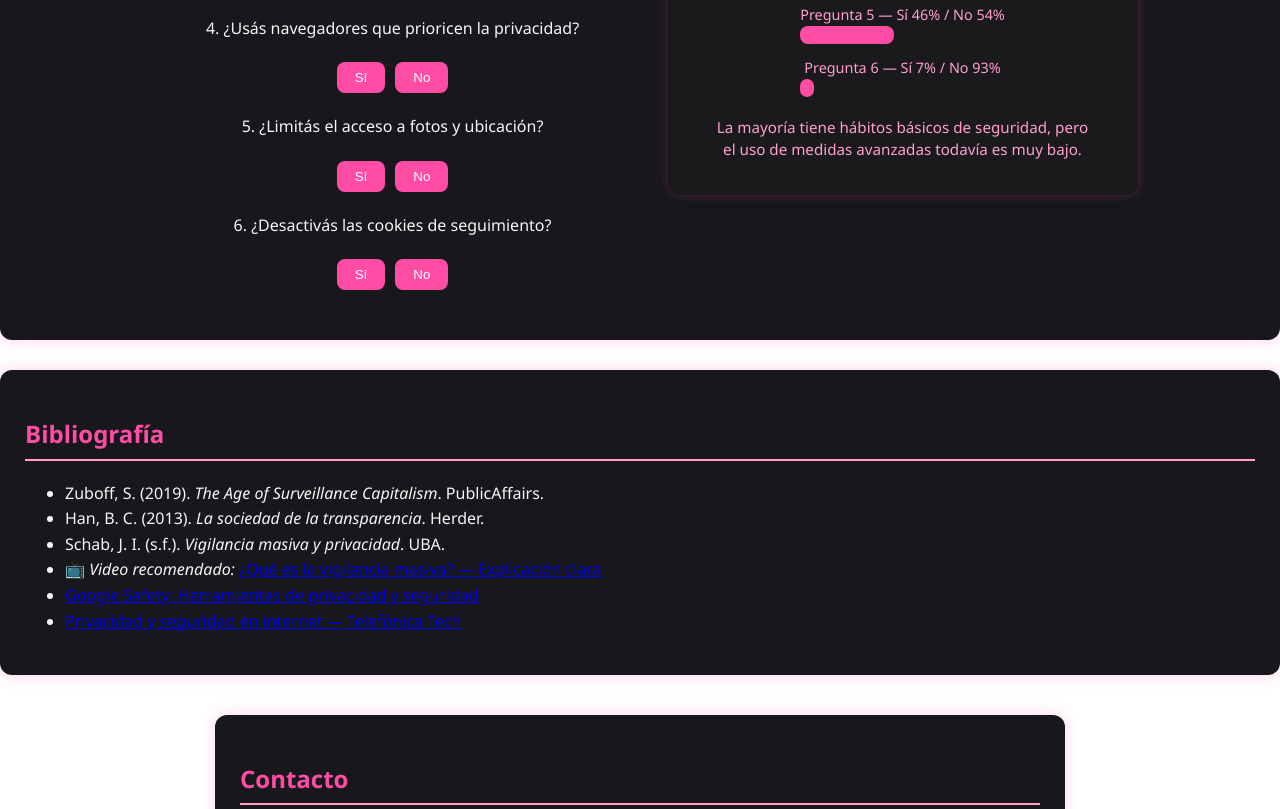
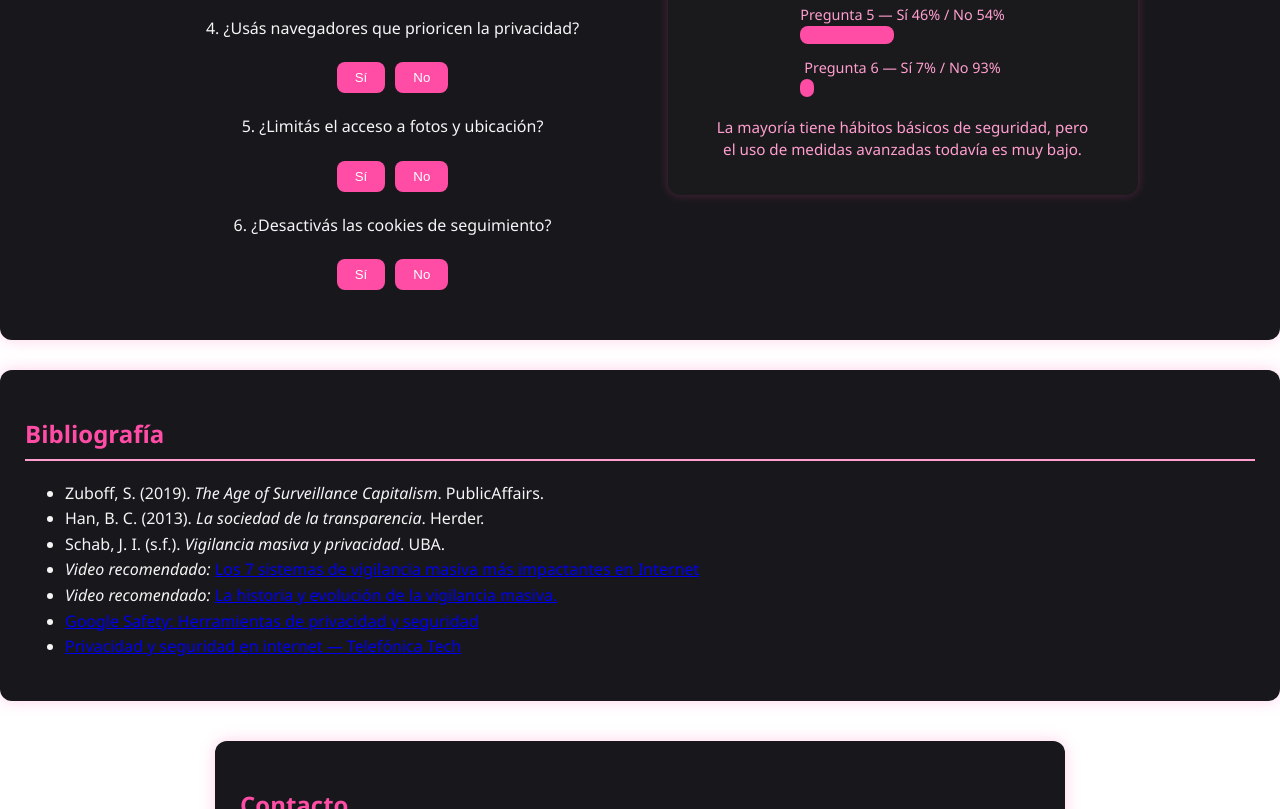
Before and after one commit to PiliDG/cts-privacidad, a website: page index.html in a window 1280 px wide. Shown: the part 2372-3181 px from the top of the page. Drawn offline with Linux system fonts and the light colour scheme.

Commit message:
Update index.html

```diff
--- a/index.html
+++ b/index.html
@@ -166,13 +166,13 @@
         <blockquote>“Carr (2011) advierte que la hiperconectividad genera una subjetividad moldeada por algoritmos.”</blockquote>
       </div>
       <div class="book-card">
-        <h3>🔍 Nassim Nicholas Taleb – El cisne negro</h3>
+        <h3> Nassim Nicholas Taleb – El cisne negro</h3>
         <p><strong>Aporte:</strong> Aborda la imprevisibilidad de sistemas complejos como el big data.</p>
         <p><strong>Relevancia:</strong> Innovación del grupo.</p>
         <blockquote>“Taleb (2007) sugiere que los sistemas basados en predicciones pueden amplificar eventos imprevistos.”</blockquote>
       </div>
       <div class="book-card">
-        <h3>🔍 Edward O. Wilson – El sentido de la existencia humana</h3>
+        <h3> Edward O. Wilson – El sentido de la existencia humana</h3>
         <p><strong>Aporte:</strong> Integra ciencia y ética para un futuro equilibrado.</p>
         <p><strong>Relevancia:</strong> Conclusiones.</p>
         <blockquote>“Wilson plantea que la ciencia debe integrarse con la ética para garantizar un futuro sostenible.”</blockquote>
@@ -263,9 +263,15 @@
       <li>Schab, J. I. (s.f.). <em>Vigilancia masiva y privacidad</em>. UBA.</li>
 
       <li>
-        📺 <em>Video recomendado:</em>
-        <a href="https://www.youtube.com/watch?v=jD1JpZ2Jj0Y" target="_blank">
-          ¿Qué es la vigilancia masiva? — Explicación clara
+         <em>Video recomendado:</em>
+        <a href="https://www.youtube.com/watch?v=kFpF3Uv0H_k" target="_blank">
+          Los 7 sistemas de vigilancia masiva más impactantes en Internet
+        </a>
+      </li>
+     <li>
+         <em>Video recomendado:</em>
+        <a href="https://www.youtube.com/watch?v=pP3xlYiwAhA" target="_blank">
+          La historia y evolución de la vigilancia masiva.
         </a>
       </li>
 
```
